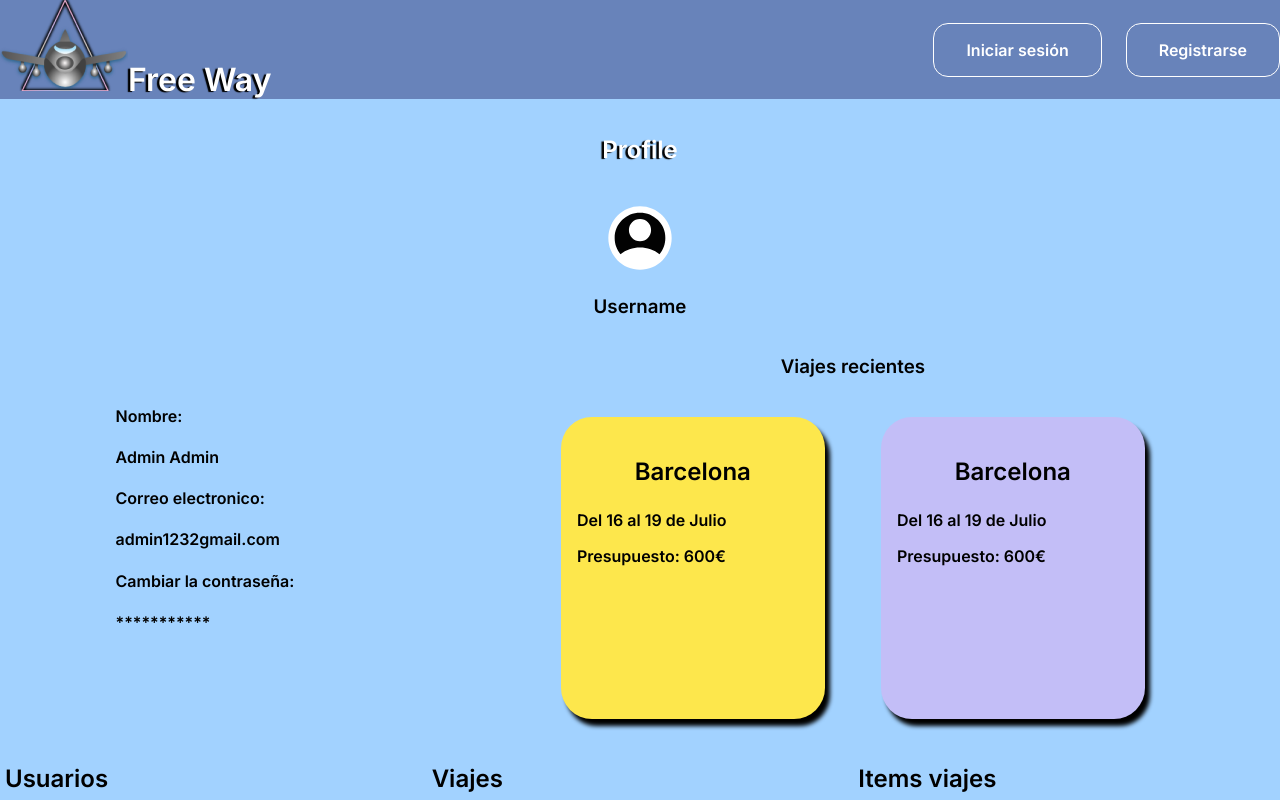
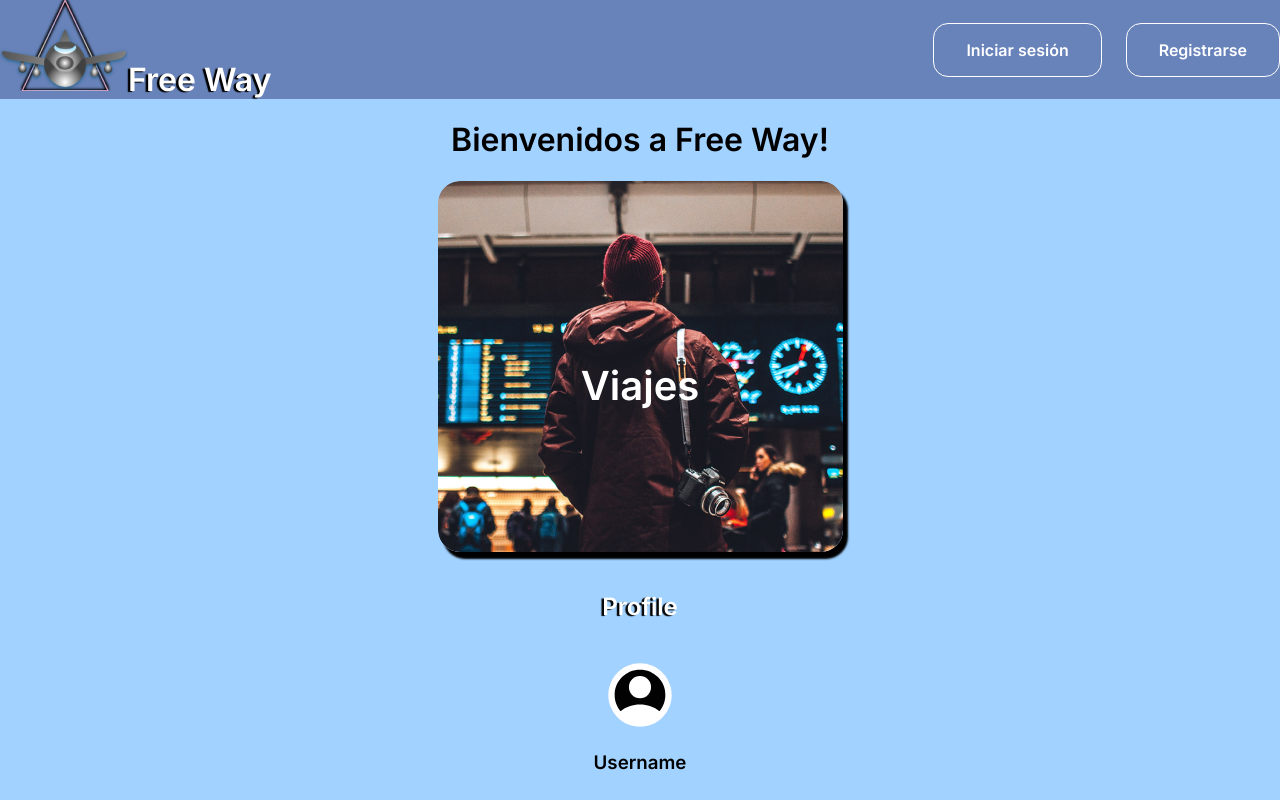
Before and after one commit to PlanificacionViaje/PlanificacioFrontEnd, a Vue app: page / in a window 1280 px wide. Shown: the top 800 px of the page. Built offline with nearby package versions, Linux system fonts and the light colour scheme.

Commit message:
home definitiva

```diff
--- a/src/App.vue
+++ b/src/App.vue
@@ -1,5 +1,6 @@
 <script setup>
 import Header from "./Components/Header.vue";
+import Home from "./Components/Home.vue"
 import Profile from "./Components/Profile.vue";
 import AxiosPlayground from "./Components/AxiosPlayground.vue";
 import LoginAndRegisterModal from "./components/LoginAndRegister/LoginAndRegisterModal.vue";
@@ -31,6 +32,7 @@ export default {
   </header>
   <main>
     <Header />
+    <Home />
     <Profile />
     <AxiosPlayground />
     <LoginAndRegisterModal
--- /dev/null
+++ b/src/Components/Home.vue
@@ -0,0 +1,72 @@
+<script setup>
+</script>
+
+<template>
+<div class="home">
+<div class="container-slider">
+<h1 class="titulo-home">Bienvenidos a Free Way!</h1>
+<!--Aqui va el Slider-->
+</div>
+<div class="box-viajes">
+    <a href="https://www.pixar.com/404"><img class="shadow-box" src="public/img/example_2.png" alt=""></a>
+    <p class="text-box">Viajes</p>
+</div>
+</div>
+
+</template>
+<script>
+export default {
+
+    data(){
+
+        return {
+
+        }
+    }
+}
+</script>
+
+<style>
+
+.titulo-home {
+    display:flex;
+    justify-content: center;
+}
+
+.box-viajes {
+    display: flex;
+    justify-content: center;
+}
+.shadow-box {
+    position:relative;
+    box-shadow: 5px 7px 2px #000000;
+    border-radius: 22px;
+}
+
+.shadow-box:hover {
+
+    filter: brightness(0.38) contrast(1.04);
+    animation-duration: 0.3s;
+    cursor: pointer;
+}
+
+.shadow-box:active {
+
+     box-shadow: 0px 0px;
+
+
+}
+
+.text-box {
+    font-family:'Inter';
+    font-style: normal;
+    font-weight: 600;
+    font-size: 40px;
+    position: absolute;
+    margin: 180px;
+    display: flex;
+    justify-content: center;
+    color: white;
+}
+
+</style>
```
Also changed, not shown: public/img/example_2.png (added), 1 other file (tests, documents, lock files or other folders).
